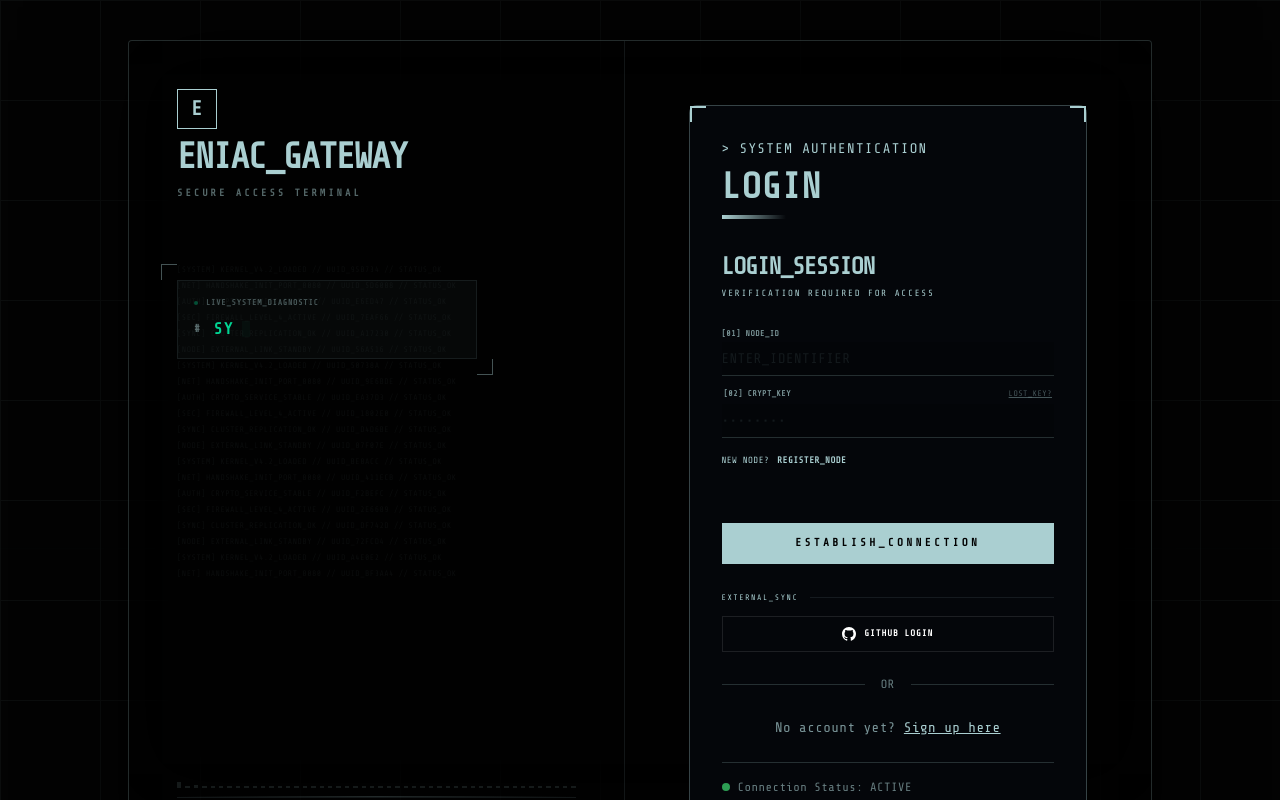
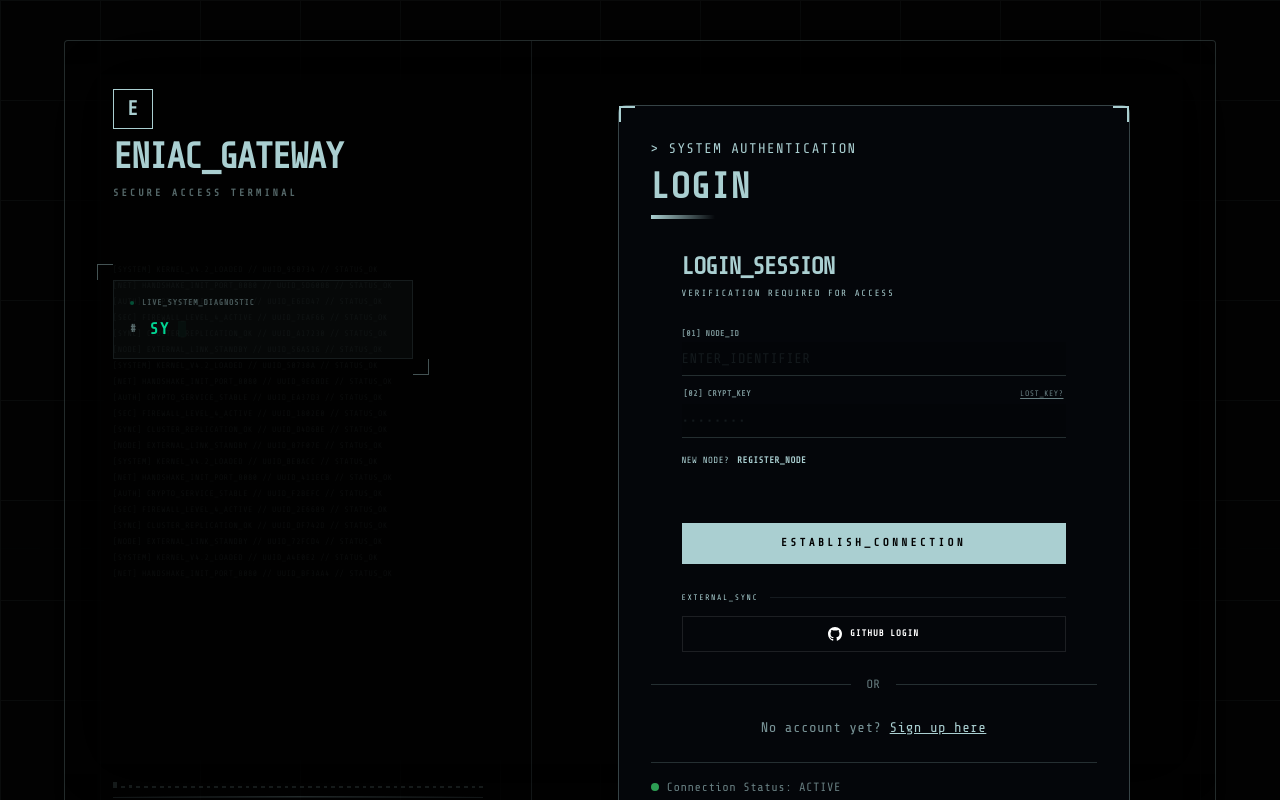
Before and after one commit to IksangJeong/ENIAC-Project, a Next.js app in the folder dashboard/: page /auth/login in a window 1280 px wide. Built offline with nearby package versions, Linux system fonts and the light colour scheme; no server answers.

Commit message:
style: adjust auth page layout ratios and fix build errors

```diff
--- a/dashboard/src/app/auth/forgot-password/page.tsx
+++ b/dashboard/src/app/auth/forgot-password/page.tsx
@@ -10,7 +10,7 @@ export default function ForgotPasswordPage() {
       initial={{ opacity: 0, y: 20 }}
       animate={{ opacity: 1, y: 0 }}
       transition={{ duration: 0.5 }}
-      className="w-full max-w-md"
+      className="w-full max-w-lg mx-auto"
     >
       <div className="border border-[var(--color-primary)]/30 bg-[var(--color-bg-black)]/80 backdrop-blur-sm p-8 rounded-lg shadow-2xl relative">
         {/* Corner decorations */}
--- a/dashboard/src/app/auth/layout.tsx
+++ b/dashboard/src/app/auth/layout.tsx
@@ -106,10 +106,10 @@ export default function AuthLayout({ children }: { children: ReactNode }) {
         <motion.div
           initial={{ opacity: 0, scale: 0.98 }}
           animate={{ opacity: 1, scale: 1 }}
-          className="w-full max-w-5xl min-h-[500px] lg:min-h-[600px] bg-black/40 backdrop-blur-2xl border border-[var(--color-primary)]/20 shadow-[0_0_100px_rgba(0,0,0,0.8)] flex flex-col lg:flex-row overflow-hidden rounded-sm"
+          className="w-full max-w-6xl min-h-[500px] lg:min-h-[600px] bg-black/40 backdrop-blur-2xl border border-[var(--color-primary)]/20 shadow-[0_0_100px_rgba(0,0,0,0.8)] flex flex-col lg:flex-row overflow-hidden rounded-sm"
         >
           {/* LEFT: Branding & Diagnostic (Hidden on Mobile/Tablet) */}
-          <div className="hidden lg:flex flex-1 p-8 lg:p-12 border-r border-[var(--color-primary)]/10 bg-black/20 flex-col relative overflow-hidden">
+          <div className="hidden lg:flex flex-[0.8] p-8 lg:p-12 border-r border-[var(--color-primary)]/10 bg-black/20 flex-col relative overflow-hidden">
 
             {/* [TOP] Static Branding */}
             <div className="space-y-2 relative z-10">
@@ -181,7 +181,7 @@ export default function AuthLayout({ children }: { children: ReactNode }) {
           </div>
 
           {/* RIGHT: Form Content (Full width on Mobile) */}
-          <div className="flex-1 p-8 md:p-12 lg:p-16 bg-black/40 flex flex-col justify-center relative z-10">
+          <div className="flex-[1.2] p-8 md:p-12 lg:p-16 bg-black/40 flex flex-col justify-center relative z-10">
             {children}
           </div>
         </motion.div>
--- a/dashboard/src/app/auth/login/page.tsx
+++ b/dashboard/src/app/auth/login/page.tsx
@@ -10,7 +10,7 @@ export default function LoginPage() {
       initial={{ opacity: 0, y: 20 }}
       animate={{ opacity: 1, y: 0 }}
       transition={{ duration: 0.5 }}
-      className="w-full max-w-md"
+      className="w-full max-w-lg mx-auto"
     >
       <div className="border border-[var(--color-primary)]/30 bg-[var(--color-bg-black)]/80 backdrop-blur-sm p-8 rounded-lg shadow-2xl relative">
         {/* Corner decorations */}
--- a/dashboard/src/app/auth/signup/page.tsx
+++ b/dashboard/src/app/auth/signup/page.tsx
@@ -10,7 +10,7 @@ export default function SignupPage() {
       initial={{ opacity: 0, y: 20 }}
       animate={{ opacity: 1, y: 0 }}
       transition={{ duration: 0.5 }}
-      className="w-full max-w-md"
+      className="w-full max-w-xl mx-auto"
     >
       <div className="border border-[var(--color-primary)]/30 bg-[var(--color-bg-black)]/80 backdrop-blur-sm p-8 rounded-lg shadow-2xl relative">
         {/* Corner decorations */}
--- a/dashboard/src/app/groups/page.tsx
+++ b/dashboard/src/app/groups/page.tsx
@@ -1,6 +1,6 @@
 "use client";
 
-import { useState, useEffect } from "react";
+import { useState, useEffect, Suspense } from "react";
 import { useSearchParams } from "next/navigation";
 import { motion, AnimatePresence } from "framer-motion";
 import { PageLayout } from "@/components/layout/PageLayout";
@@ -10,7 +10,7 @@ import { useAuthStore } from "@/stores/authStore";
 import { Group } from "@/types";
 import clsx from "clsx";
 
-export default function GroupsPage() {
+function GroupsPageContent() {
   const { groups } = useGroupStore();
   const { user } = useAuthStore();
   const searchParams = useSearchParams();
@@ -137,3 +137,19 @@ export default function GroupsPage() {
     </PageLayout>
   );
 }
+
+export default function GroupsPage() {
+  return (
+    <Suspense fallback={
+      <PageLayout activePage="groups">
+        <div className="h-full flex items-center justify-center">
+          <div className="text-[var(--color-primary)] font-mono animate-pulse uppercase tracking-[0.3em]">
+            // INITIALIZING_CLUSTER_INTERFACE...
+          </div>
+        </div>
+      </PageLayout>
+    }>
+      <GroupsPageContent />
+    </Suspense>
+  );
+}
--- a/dashboard/src/app/members/page.tsx
+++ b/dashboard/src/app/members/page.tsx
@@ -1,6 +1,6 @@
 "use client";
 
-import { useState, useMemo, useEffect } from "react";
+import { useState, useMemo, useEffect, Suspense } from "react";
 import { useSearchParams } from "next/navigation";
 import { motion, AnimatePresence } from "framer-motion";
 import { PageLayout } from "@/components/layout/PageLayout";
@@ -10,7 +10,7 @@ import { DEPARTMENTS } from "@/lib/constants";
 import { Member } from "@/types";
 import clsx from "clsx";
 
-export default function MembersPage() {
+function MembersPageContent() {
   const searchParams = useSearchParams();
   const targetMemberId = searchParams.get("id");
   const { getAllMembers } = useAuthStore();
@@ -98,3 +98,19 @@ export default function MembersPage() {
     </PageLayout>
   );
 }
+
+export default function MembersPage() {
+  return (
+    <Suspense fallback={
+      <PageLayout activePage="members">
+        <div className="h-full flex items-center justify-center">
+          <div className="text-[var(--color-primary)] font-mono animate-pulse uppercase tracking-[0.3em]">
+            // SCANNING_MEMBER_DATABASE...
+          </div>
+        </div>
+      </PageLayout>
+    }>
+      <MembersPageContent />
+    </Suspense>
+  );
+}
--- a/dashboard/src/components/auth/LoginForm.tsx
+++ b/dashboard/src/components/auth/LoginForm.tsx
@@ -90,7 +90,7 @@ export function LoginForm() {
           <div className="space-y-1">
             <div className="flex justify-between items-center px-0.5">
               <label className="text-[8px] text-[var(--color-primary)] uppercase font-bold opacity-70">[02] CRYPT_KEY</label>
-              <Link href="/auth/forgot-password" size-1 className="text-[8px] text-[var(--color-primary)]/40 hover:text-[var(--color-primary)] transition-colors underline">LOST_KEY?</Link>
+              <Link href="/auth/forgot-password" className="text-[8px] text-[var(--color-text-secondary)] hover:text-[var(--color-primary)] transition-colors underline underline-offset-2 opacity-60 hover:opacity-100 font-mono">LOST_KEY?</Link>
             </div>
             <input
               type="password"
--- a/dashboard/src/components/dashboard/MemberCard.tsx
+++ b/dashboard/src/components/dashboard/MemberCard.tsx
@@ -66,7 +66,7 @@ export function MemberCard({ member, onClick }: MemberCardProps) {
               </h3>
               <div className="flex flex-col items-end">
                 <span className="text-[9px] font-mono tracking-widest text-[var(--color-text-secondary)] opacity-60">
-                  [{member.role.toUpperCase()}]
+                  [{(member.role || "member").toUpperCase()}]
                 </span>
                 {todayCommits > 0 && (
                   <span className="text-[8px] font-mono text-emerald-400 mt-0.5 animate-bounce">
--- a/dashboard/src/components/modules/Schedule.tsx
+++ b/dashboard/src/components/modules/Schedule.tsx
@@ -73,6 +73,11 @@ function ScheduleItem({ schedule, delay }: ScheduleItemProps) {
       color: "var(--color-success)",
       label: "STUDY",
       icon: "📚",
+    },
+    meeting: {
+      color: "var(--color-info)",
+      label: "MEETING",
+      icon: "🤝",
     },
   };
 
--- a/dashboard/src/types/index.ts
+++ b/dashboard/src/types/index.ts
@@ -99,6 +99,7 @@ export interface Schedule {
   description?: string;
   participants?: number;
   participantIds?: string[]; // New: Linked member IDs
+  groupId?: string; // New: Linked group ID (optional)
   isOfficial?: boolean;
 }
 
```
